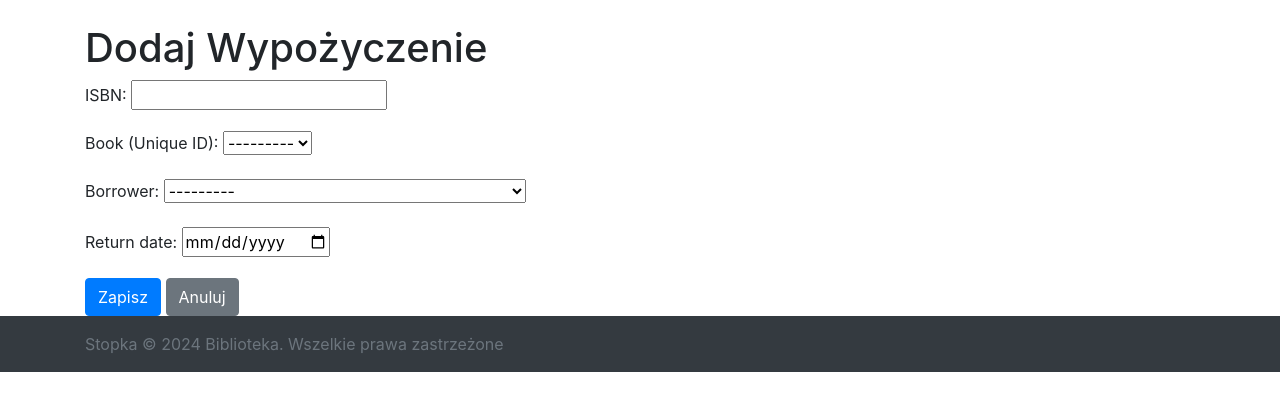
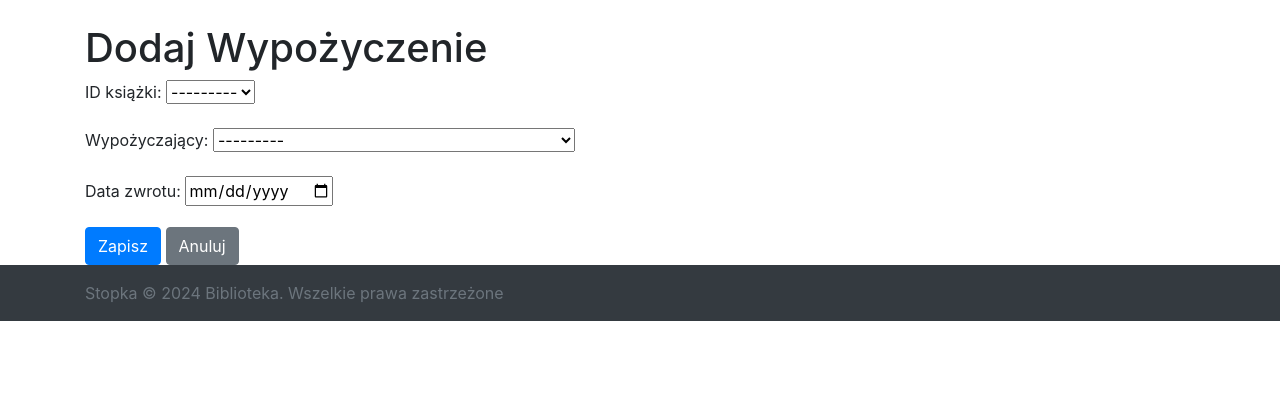
Before and after one commit to amdla/library_project, a Django app: page /loans/create/ in a window 1280 px wide. Shown: the part 56-467 px from the top of the page. Run offline with Django 5.2, Linux system fonts and the light colour scheme; data comes from the database, SQL or seed files in the repository; both versions use the stored data as it was after the commit; some libraries are stand-ins or nearby versions.

Commit message:
Updated fields in loans, updated loan_create, updated TODO

```diff
--- a/library_app/forms.py
+++ b/library_app/forms.py
@@ -2,6 +2,10 @@
 from django.contrib.auth.models import User
 from .models import Book, Loan
 from django.forms.widgets import DateInput
+
+class BookIDChoiceField(forms.ModelChoiceField):
+    def label_from_instance(self, obj):
+        return str(obj.unique_id)
 
 class BookForm(forms.ModelForm):
     isbn = forms.CharField(max_length=13, required=True, label='ISBN')
@@ -11,24 +15,18 @@
         fields = ('isbn',)
 
 class LoanForm(forms.ModelForm):
-    isbn = forms.CharField(max_length=13, required=True, label='ISBN')
-    book = forms.ModelChoiceField(queryset=Book.objects.none(), label='Book (Unique ID)')
-    return_date = forms.DateField(widget=DateInput(attrs={'type': 'date'}))
+    book = BookIDChoiceField(queryset=Book.objects.all(), label='ID książki')
+    borrower = forms.ModelChoiceField(queryset=User.objects.all(), label='Wypożyczający')
+    return_date = forms.DateField(widget=DateInput(attrs={'type': 'date'}), label='Data zwrotu')
 
     class Meta:
         model = Loan
-        fields = ('isbn', 'book', 'borrower', 'return_date')
+        fields = ('book', 'borrower', 'return_date')
 
     def __init__(self, *args, **kwargs):
         super().__init__(*args, **kwargs)
-        if 'isbn' in self.data:
-            try:
-                isbn = self.data.get('isbn')
-                self.fields['book'].queryset = Book.objects.filter(isbn=isbn)
-            except (ValueError, TypeError):
-                pass
-        else:
-            self.fields['book'].queryset = Book.objects.none()
+        self.fields['book'].queryset = Book.objects.all()
+        self.fields['borrower'].queryset = User.objects.all()
 
 class UserForm(forms.ModelForm):
     first_name = forms.CharField(max_length=30, required=True, label='Imię')
--- a/library_app/models.py
+++ b/library_app/models.py
@@ -10,18 +10,17 @@
     )
 
     isbn = models.CharField(max_length=13)
-    title = models.CharField(max_length=255, blank=True, default='No Title')
-    authors = models.CharField(max_length=255, blank=True, default='Unknown Author')
-    publisher = models.CharField(max_length=255, blank=True, default='Unknown Publisher')
-    publication_date = models.CharField(max_length=10, blank=True, default='Unknown Date')
-    status = models.CharField(max_length=10, choices=STATUS_CHOICES, default='available')
+    title = models.CharField(max_length=255, blank=True, default='Brak tytułu')
+    authors = models.CharField(max_length=255, blank=True, default='Autor nieznany')
+    publication_date = models.CharField(max_length=10, blank=True, default='Data nieznana')
+    status = models.CharField(max_length=10, choices=STATUS_CHOICES, default='dostępna')
     unique_id = models.AutoField(primary_key=True, unique=True)
     libraryID = models.CharField(max_length=36, unique=True, blank=True, default='')
 
     def save(self, *args, **kwargs):
         if not self.libraryID:
             self.libraryID = str(uuid.uuid4())
-        if not self.title or not self.authors or not self.publisher:
+        if not self.title or not self.authors:
             self.fill_book_data()
         super(Book, self).save(*args, **kwargs)
 
@@ -35,7 +34,9 @@
                 self.title = book_info.get("title", "No Title")
                 self.authors = ", ".join(book_info.get("authors", []))
                 self.publication_date = book_info.get("publishedDate", "Unknown Date")
-                self.publisher = book_info.get("publisher", "Unknown Publisher")
+
+    def __str__(self):
+            return str(self.unique_id)
 
 class Loan(models.Model):
     book = models.ForeignKey(Book, on_delete=models.CASCADE)
--- a/library_app/templates/forms/loan_confirm_delete.html
+++ b/library_app/templates/forms/loan_confirm_delete.html
@@ -3,6 +3,8 @@
 {% block content %}
   <h2>Potwierdź usunięcie</h2>
   <p>Czy na pewno chcesz usunąć wypożyczenie książki "{{ loan.book.title }}" wypożyczonej przez "{{ loan.borrower.username }}"?</p>
+  <p>Data wypożyczenia: {{ loan.loan_date|date:"d-m-Y" }}</p>
+  <p>Data zwrotu: {{ loan.return_date|date:"d-m-Y" }}</p>
   <form method="post">
     {% csrf_token %}
     <button type="submit" class="btn btn-danger">Potwierdź</button>
--- a/library_app/templates/lists/book_list.html
+++ b/library_app/templates/lists/book_list.html
@@ -7,11 +7,11 @@
 <table class="table table-striped">
   <thead class="thead-dark">
     <tr>
-      <th scope="col">Unique ID</th>
+      <th scope="col">ID</th>
       <th scope="col">ISBN</th>
       <th scope="col">Tytuł</th>
       <th scope="col">Autorzy</th>
-      <th scope="col">Data Publikacji</th>
+      <th scope="col">Rok publikacji</th>
       <th scope="col">Akcje</th>
     </tr>
   </thead>
--- a/library_app/templates/lists/loan_list.html
+++ b/library_app/templates/lists/loan_list.html
@@ -7,7 +7,7 @@
 <table class="table table-striped">
   <thead class="thead-dark">
     <tr>
-      <th scope="col">Książka (ID)</th>
+      <th scope="col">Książka</th>
       <th scope="col">Wypożyczający</th>
       <th scope="col">Data wypożyczenia</th>
       <th scope="col">Data zwrotu</th>
@@ -20,7 +20,7 @@
         <td>{{ loan.book.title }} ({{ loan.book.unique_id }})</td>
         <td>{{ loan.borrower.username }}</td>
         <td>{{ loan.loan_date|date:"d-m-Y" }}</td>
-        <td>{{ loan.return_date }}</td>
+        <td>{{ loan.return_date|date:"d-m-Y" }}</td>
         <td>
           <a href="{% url 'loan-update' loan.pk %}" class="btn btn-warning btn-sm">Edytuj</a>
           <a href="{% url 'loan-delete' loan.pk %}" class="btn btn-danger btn-sm">Usuń</a>
@@ -33,4 +33,6 @@
     {% endfor %}
   </tbody>
 </table>
+
+
 {% endblock %}
--- a/library_app/views.py
+++ b/library_app/views.py
@@ -94,6 +94,7 @@
         form = LoanForm()
     return render(request, 'forms/loan_form.html', {'form': form})
 
+
 def loan_update(request, pk):
     loan = get_object_or_404(Loan, pk=pk)
     if request.method == 'POST':
```
Also changed, not shown: TODO.md (+2 -3 lines), db.sqlite3, library_app/templates/lists/user_list.html (line endings or trailing spaces).
